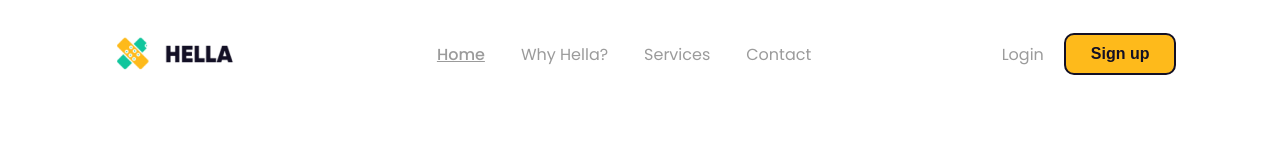
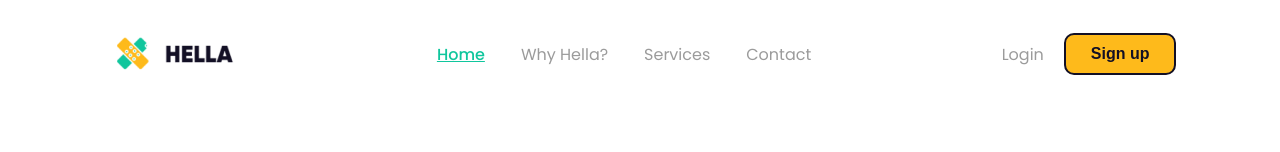
Before and after one commit to victorgodoi/react-sass-single-app, a React (Create React App) app: page / in a window 1280 px wide. Shown: the top 152 px of the page. Built offline with nearby package versions, Linux system fonts and the light colour scheme.

Commit message:
Add Theme

```diff
--- a/src/index.js
+++ b/src/index.js
@@ -2,11 +2,15 @@ import React from 'react';
 import ReactDOM from 'react-dom/client';
 import App from './App';
 import reportWebVitals from './reportWebVitals';
+import { ThemeProvider } from 'styled-components';
+import theme from './styles/theme';
 
 const root = ReactDOM.createRoot(document.getElementById('root'));
 root.render(
   <React.StrictMode>
-    <App />
+    <ThemeProvider theme={theme}>
+      <App />
+    </ThemeProvider>
   </React.StrictMode>
 );
 
--- /dev/null
+++ b/src/styles/theme.js
@@ -0,0 +1,10 @@
+const theme = {
+    amarelo: '#FEBA1B',
+    verde: "#10C69D",
+    cinzaClaro: "#9b9b9b",
+    cinzaEscuro: "#131025",
+    cinzaSuperClaro: '#F4F4F4',
+    branco: '#FFFFFF'
+};
+
+export default theme;
```
